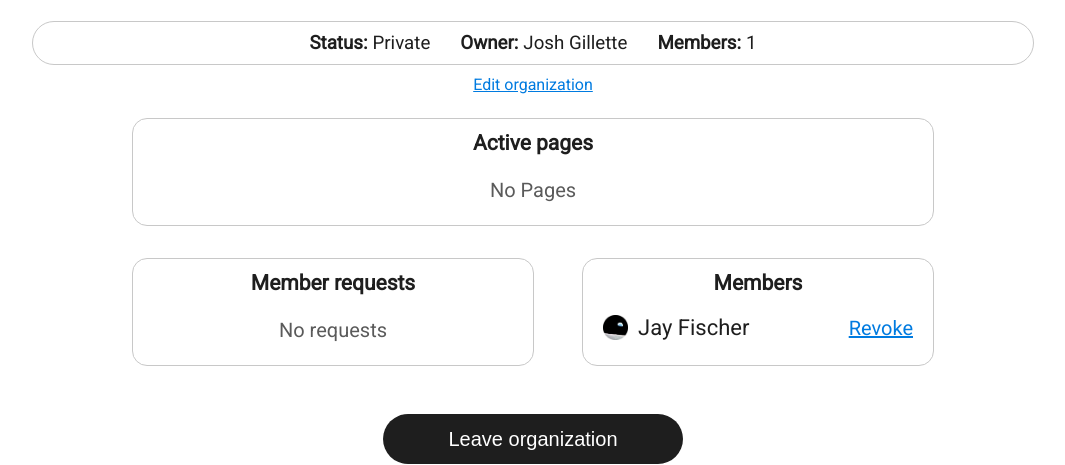
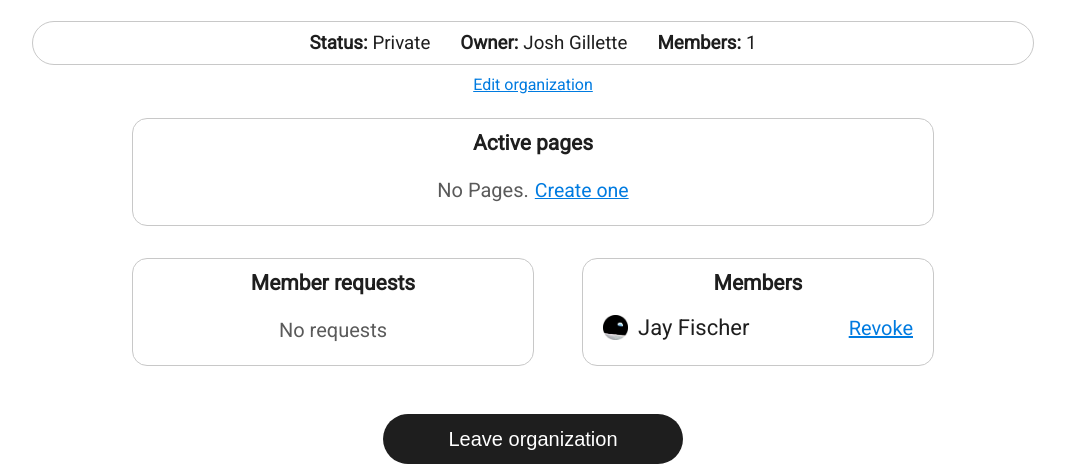
Before and after one commit to joshtgill/pages-web, a Django app: page /create/manage/ in a window 1280 px wide. Shown: the part 161-626 px from the top of the page, without its empty margins (107-1172 px from the left). Run offline with Django 3.2, Linux system fonts and the light colour scheme; a user stored in the database is signed in; data comes from the database, SQL or seed files in the repository; both versions use the stored data as it was after the commit; data that the repository does not hold is empty.

Commit message:
Add link for Pages empty dashboard view

```diff
--- a/builder/templates/manage_organization.html
+++ b/builder/templates/manage_organization.html
@@ -73,7 +73,8 @@
                         {% endif %}
                     {% else %}
                         <div class="empty-list">
-                            <h4>No Pages</h4>
+                            <h4>No Pages.</h4>
+                            <a href="{% url 'build' %}">Create one</a>
                         </div>
                     {% endif %}
                 </div>
--- a/pages/static/styles/core.css
+++ b/pages/static/styles/core.css
@@ -258,13 +258,19 @@ body {
 .dashboard .item .empty-list {
     display: flex;
     justify-content: center;
+    align-items: baseline;
 }
 
 .dashboard .item .empty-list h4 {
-    margin: 23px 0;
+    margin: 23px 3px;
     font-size: 20px;
     font-weight: normal;
     color: rgb(90, 90, 90);
+}
+
+.dashboard .item .empty-list a {
+    margin: 0 3px;
+    font-size: 19.5px;
 }
 
 .dashboard .item .footer {
```
Also changed, not shown: db.sqlite3.
